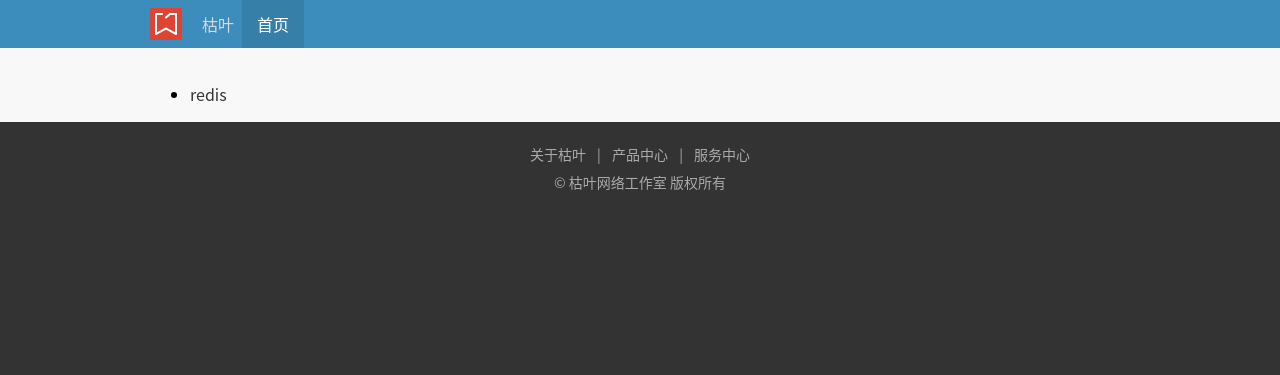
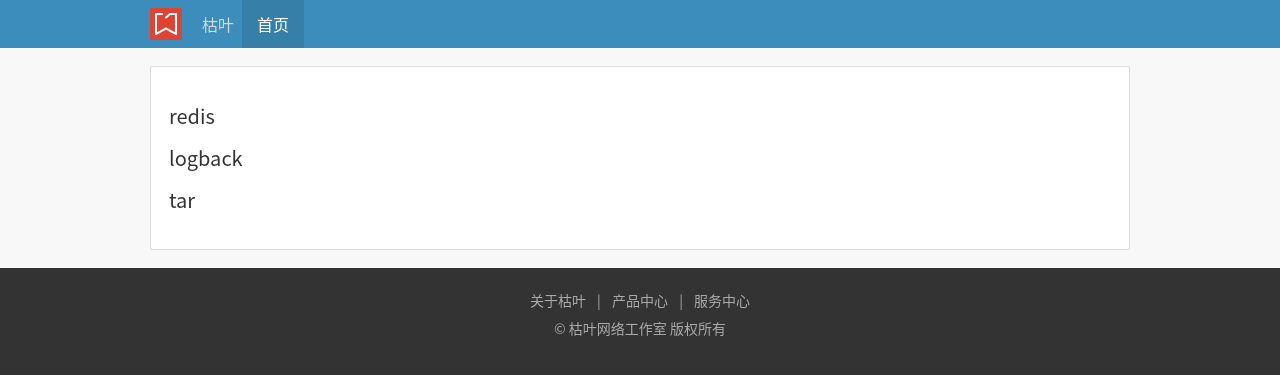
Before and after one commit to kuyer/kuyer.github.com, a Jekyll site: the page built from index.html, in a window 1280 px wide. Shown: the top 375 px of the page. Built offline with Jekyll 4.4.1, drawn with Linux system fonts in a browser that asks for light colours; the list of posts is cut into pages by our own code.

Commit message:
修改链接地址

```diff
--- a/_config.yml
+++ b/_config.yml
@@ -1,2 +1,2 @@
-paginate: 1
-paginate_path: "_post/:num"
+paginate: 40
+paginate_path: "_posts/:num"
--- a/index.html
+++ b/index.html
@@ -3,10 +3,8 @@ title: 枯叶
 layout: layout
 ---
 
-<ul>
+<div class="box">
 {% for post in paginator.posts %}
-	<li>
-      <a href="{{ post.url }}">{{ post.title }}</a>
-    </li>
+	<p class="name"><a href="{{ post.url }}" target="_blank">{{ post.title }}</a></p>
 {% endfor %}
-</ul>
+</div>
```
